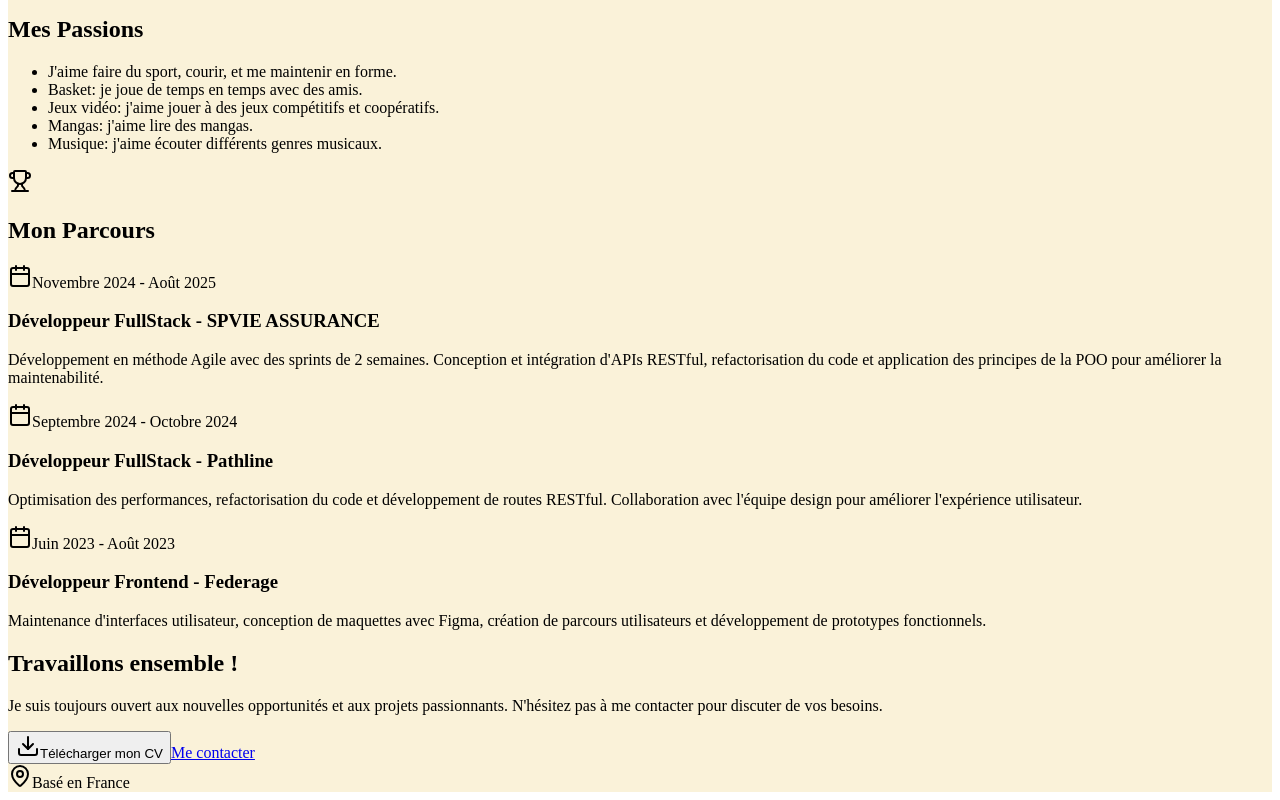
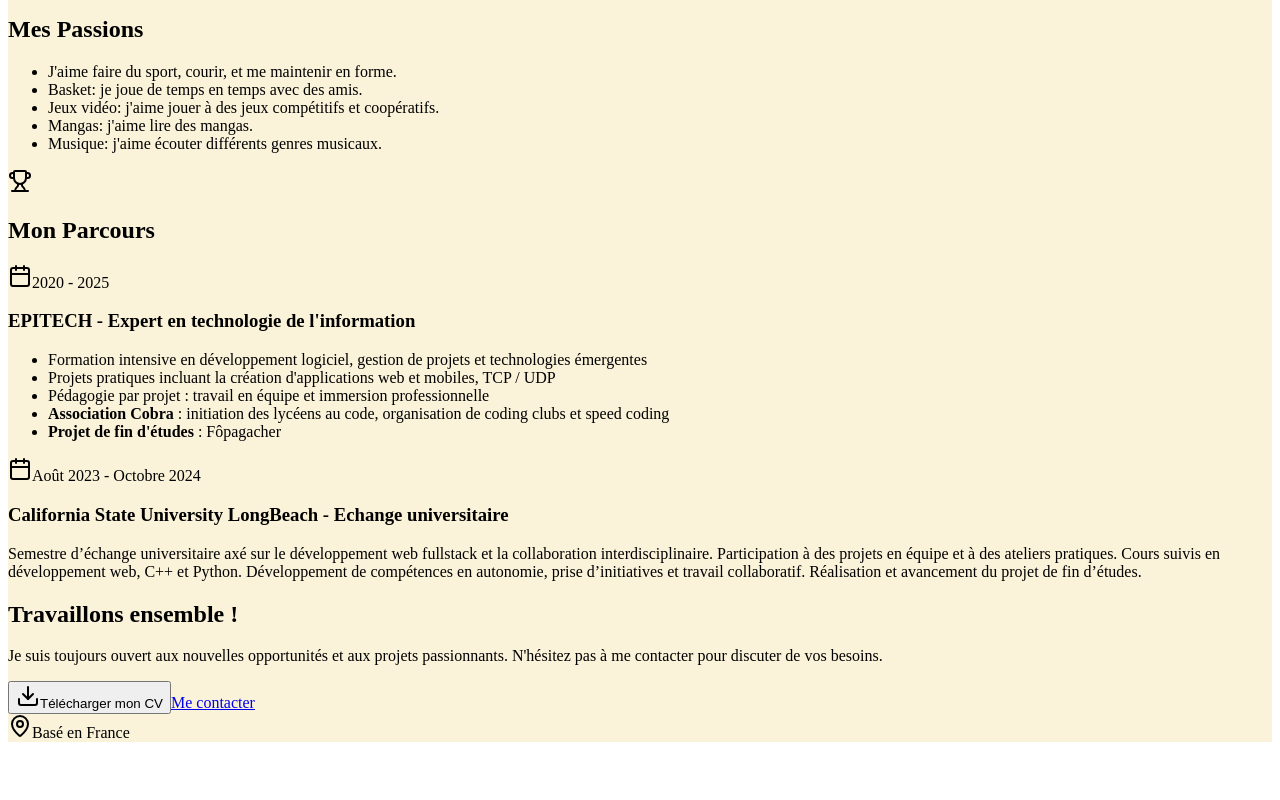
Before and after one commit to stevenzab/portfolio, a Next.js app: page /about-page in a window 1280 px wide. Shown: the part 713-1513 px from the top of the page. After the commit the page ends 1463 px from the top, so only its background shows below. Built offline with nearby package versions, Linux system fonts and the light colour scheme.

Commit message:
[FIX] update email link to use mailto and improve CV download link structure

```diff
--- a/components/footer.tsx
+++ b/components/footer.tsx
@@ -13,7 +13,7 @@ export default function Footer(): React.JSX.Element {
             </p>
             <ul className="space-y-3">
               <li>
-                <Link href="/about-page" className="text-black hover:text-gray-600">zabandithsteven@gmail.com</Link>
+                <Link href="mailto:zabandithsteven@gmail.com" className="text-black hover:text-gray-600">zabandithsteven@gmail.com</Link>
               </li>
             </ul>
           </div>
--- a/pages/about-page.tsx
+++ b/pages/about-page.tsx
@@ -136,36 +136,29 @@ const AboutPage = () => {
             <div className="border-l-4 border-blue-500 pl-6">
               <div className="flex items-center gap-2 mb-2">
                 <Calendar className="w-4 h-4 text-gray-500" />
-                <span className="text-sm text-gray-500">Novembre 2024 - Août 2025</span>
+                <span className="text-sm text-gray-500">2020 - 2025</span>
               </div>
-              <h3 className="font-bold text-lg text-gray-900">Développeur FullStack - SPVIE ASSURANCE</h3>
-              <p className="text-gray-600">
-                Développement en méthode Agile avec des sprints de 2 semaines. Conception et intégration d'APIs RESTful,
-                refactorisation du code et application des principes de la POO pour améliorer la maintenabilité.
-              </p>
+              <h3 className="font-bold text-lg text-gray-900">EPITECH - Expert en technologie de l'information</h3>
+              <ul className="list-disc list-inside text-gray-600 mt-3 space-y-2">
+                <li>Formation intensive en développement logiciel, gestion de projets et technologies émergentes</li>
+                <li>Projets pratiques incluant la création d'applications web et mobiles, TCP / UDP</li>
+                <li>Pédagogie par projet : travail en équipe et immersion professionnelle</li>
+                <li><strong>Association Cobra</strong> : initiation des lycéens au code, organisation de coding clubs et speed coding</li>
+                <li><strong>Projet de fin d'études</strong> : Fôpagacher</li>
+              </ul>
             </div>
-
             <div className="border-l-4 border-green-500 pl-6">
               <div className="flex items-center gap-2 mb-2">
                 <Calendar className="w-4 h-4 text-gray-500" />
-                <span className="text-sm text-gray-500">Septembre 2024 - Octobre 2024</span>
+                <span className="text-sm text-gray-500">Août 2023 - Octobre 2024</span>
               </div>
-              <h3 className="font-bold text-lg text-gray-900">Développeur FullStack - Pathline</h3>
+              <h3 className="font-bold text-lg text-gray-900">California State University LongBeach - Echange universitaire</h3>
               <p className="text-gray-600">
-                Optimisation des performances, refactorisation du code et développement de routes RESTful.
-                Collaboration avec l'équipe design pour améliorer l'expérience utilisateur.
-              </p>
-            </div>
-
-            <div className="border-l-4 border-purple-500 pl-6">
-              <div className="flex items-center gap-2 mb-2">
-                <Calendar className="w-4 h-4 text-gray-500" />
-                <span className="text-sm text-gray-500">Juin 2023 - Août 2023</span>
-              </div>
-              <h3 className="font-bold text-lg text-gray-900">Développeur Frontend - Federage</h3>
-              <p className="text-gray-600">
-                Maintenance d'interfaces utilisateur, conception de maquettes avec Figma, création de parcours utilisateurs
-                et développement de prototypes fonctionnels.
+                  Semestre d’échange universitaire axé sur le développement web fullstack et la collaboration interdisciplinaire.
+                  Participation à des projets en équipe et à des ateliers pratiques.
+                  Cours suivis en développement web, C++ et Python.
+                  Développement de compétences en autonomie, prise d’initiatives et travail collaboratif.
+                  Réalisation et avancement du projet de fin d’études.
               </p>
             </div>
           </div>
@@ -180,10 +173,12 @@ const AboutPage = () => {
               N'hésitez pas à me contacter pour discuter de vos besoins.
             </p>
             <div className="flex flex-wrap justify-center gap-4">
-              <button className="bg-white text-blue-600 hover:bg-gray-100 px-6 py-3 rounded-lg font-semibold transition flex items-center gap-2">
-                <Download className="w-5 h-5" />
-                Télécharger mon CV
-              </button>
+              <a href="/CV_Développeur_Fullstack.pdf" download="CV_Développeur_Fullstack.pdf">
+                <button className="bg-white text-blue-600 hover:bg-gray-100 px-6 py-3 rounded-lg font-semibold transition flex items-center gap-2">
+                  <Download className="w-5 h-5" />
+                  Télécharger mon CV
+                </button>
+              </a>
               <a
                 href="/contact"
                 className="border-2 border-white text-white hover:bg-white hover:text-blue-600 px-6 py-3 rounded-lg font-semibold transition"
```
Also changed, not shown: pages/index.tsx (+9 -0 lines), 1 other file (tests, documents, lock files or other folders).
